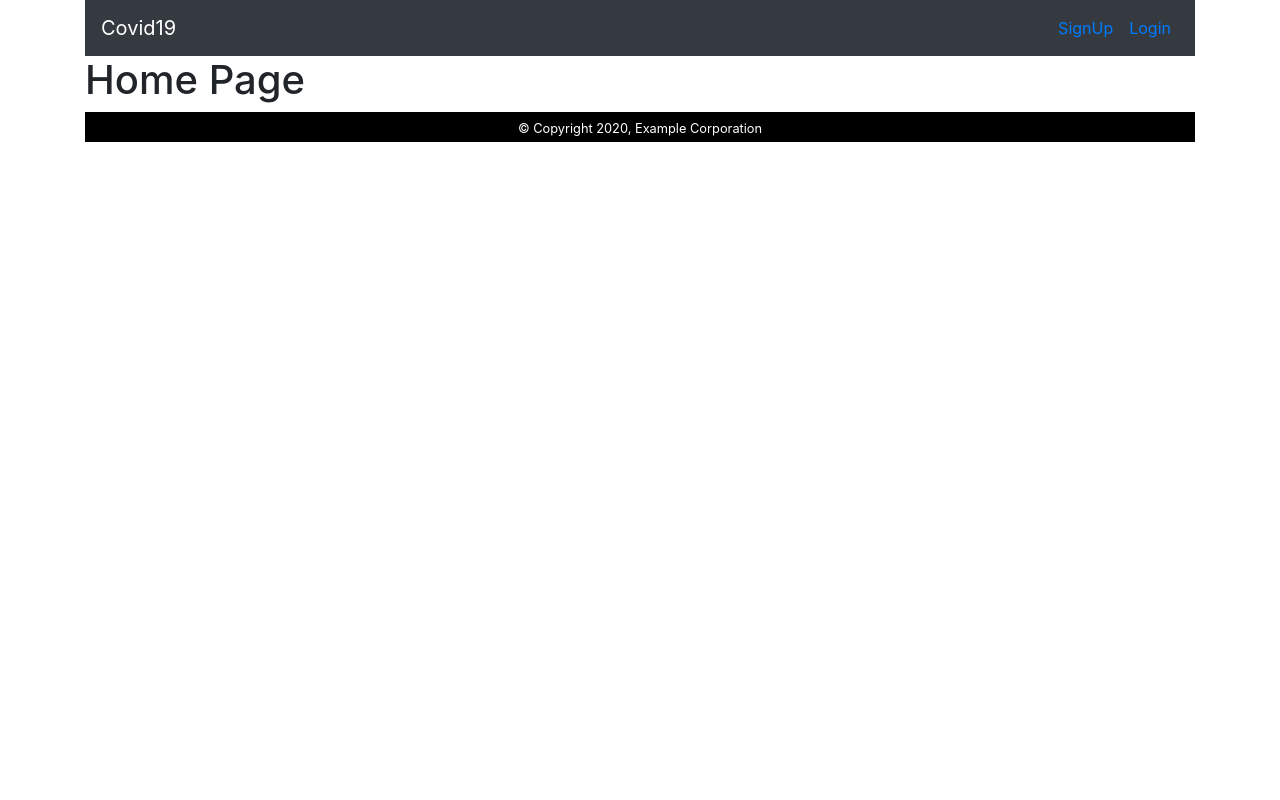
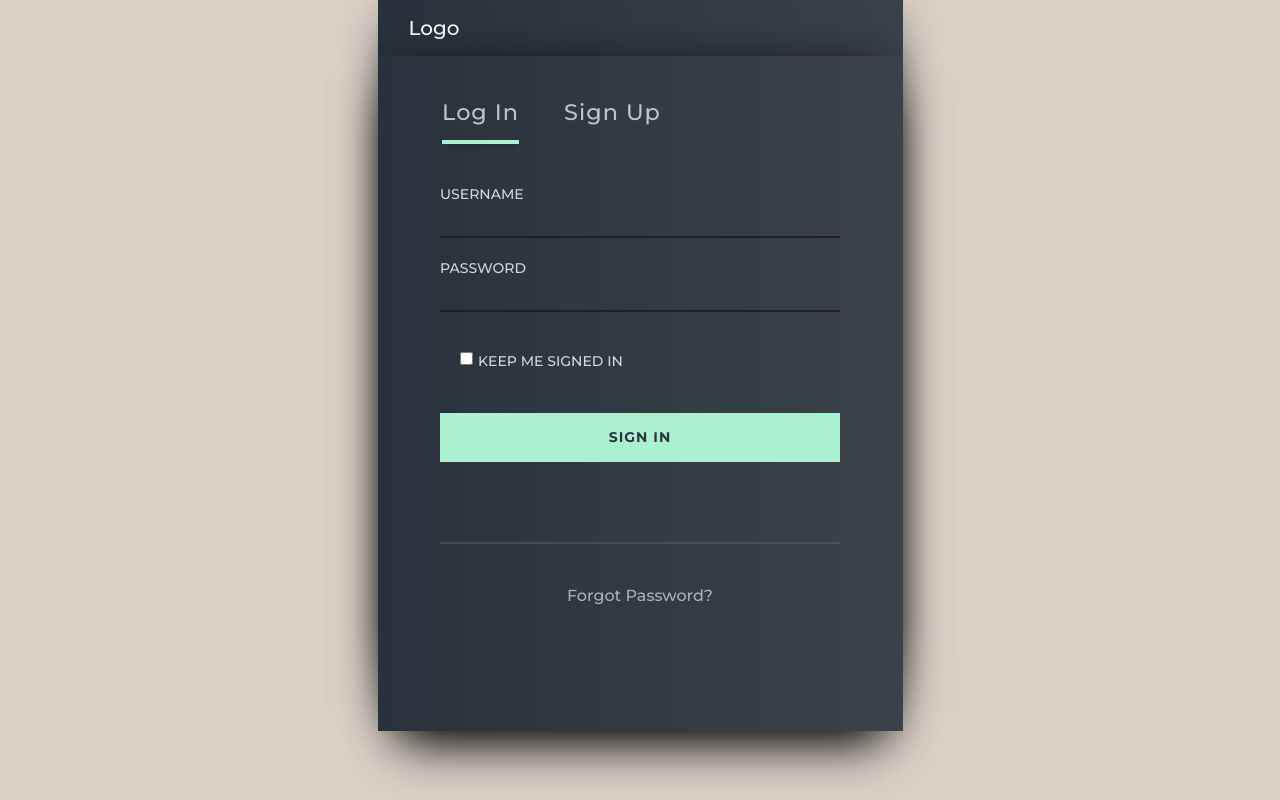
Before and after one commit to rajeev37/covid19-ui, a React (Create React App) app: page / in a window 1280 px wide. Built offline with nearby package versions, Linux system fonts and the light colour scheme.

Commit message:
Committing login and signup component

```diff
--- a/src/App.js
+++ b/src/App.js
@@ -5,19 +5,18 @@ import Header from "./Components/organisms/Header/Header.js";
 import Footer from "./Components/organisms/Footer/Footer.js";
 import Home from "./Components/Home/Home.js";
 import About from "./Components/About/About.js";
-import SignUp from "./Components/SignUp/SignUp.js";
-import Login from "./Components/Login/Login.js";
+import LoginSignUp from './Components/LoginSignUp/LoginSignUp.js';
 function App() {
   return (
     <div className="App">
       <Header/>
       <Switch>
         <Route component={About} path="/about" />
-        <Route component={Home} exact path="/" />
-        <Route component={SignUp} path="/sign-up" />
-        <Route component={Login} exact path="/sign-in" />
+        <Route component={LoginSignUp} exact path="/" />
+        {/* <Route component={SignUp} path="/sign-up" />
+        <Route component={Login} exact path="/sign-in" /> */}
       </Switch>
-      <Footer/>
+      {/* <Footer/> */}
     </div>
   );
 }
--- a/src/Components/Login/Login.js
+++ b/src/Components/Login/Login.js
@@ -20,39 +20,23 @@ class Login extends React.Component {
     render() {
         const { email, password, rememberMe } = this.state;
         return (
-            <Form onSubmit={this.submitLogin}>
-                <Form.Group controlId="formBasicEmail">
-                    <Form.Label>Email address</Form.Label>
-                    <Form.Control
-                        type="email"
-                        name="email"
-                        value={email}
-                        onChange={this.changeHandler}
-                        placeholder="Enter email"
-                    />
-                </Form.Group>
-                <Form.Group controlId="formBasicPassword">
-                    <Form.Label>Password</Form.Label>
-                    <Form.Control
-                        type="password"
-                        name="password"
-                        value={password}
-                        onChange={this.changeHandler}
-                        placeholder="Password"
-                    />
-                </Form.Group>
-                <Form.Group controlId="formBasicCheckbox">
-                    <Form.Check
-                        type="checkbox"
-                        name="rememberMe"
-                        value={rememberMe}
-                        onChange={this.changeHandler}
-                        label="Remember me" />
-                </Form.Group>
-                <Button variant="primary" type="submit">
-                    Submit
-                </Button>
-            </Form>
+            <div id="sign-in-form">
+                <form>
+                    <label for="username">Username</label>
+                    <input id="username" type="text" name="username" />
+                    <label for="password">Password</label>
+                    <input id="password" type="password" name="password" />
+                    <input id="remember" type="checkbox" />
+                    <label for="remember" id="rlabel">Keep me Signed in</label>
+                    <input type="submit" class="button" name="submit" value="Sign in" />
+                </form>
+
+                <div className="footer">
+                    <div class="hr"></div>
+                    <div class="fp"><a href="">Forgot Password?</a></div>
+                </div>
+            </div>
+
         );
     }
 }
--- /dev/null
+++ b/src/Components/LoginSignUp/LoginSignUp.js
@@ -0,0 +1,38 @@
+import React from "react";
+import Login from "../Login/Login";
+
+import SignUp from "../SignUp/SignUp.js";
+
+class LoginSignUp extends React.Component {
+    constructor() {
+        super();
+        this.state = {
+            showLogin: true
+        }
+    }
+    toggelForm = e => {
+        this.setState({ showLogin: !this.state.showLogin });
+    }
+    submitLogin = (e) => {
+        e.preventDefault();
+        console.log("$$$$$$$$$$$", this.state);
+    }
+    render() {
+        return (<div>
+            <div className="container-shadow"></div>
+            <div className="container">
+                <div className="wrap login-signup">
+                    <div className="headings">
+                        <a id="sign-in" href="#" className={this.state.showLogin && 'active'} onClick={this.toggelForm}><span>Log In</span></a>
+                        <a id="sign-up" href="#" className={!this.state.showLogin && 'active'} onClick={this.toggelForm}><span>Sign Up</span></a>
+                    </div>
+                    {this.state.showLogin && <Login />}
+                    {!this.state.showLogin && <SignUp />}
+                </div>
+            </div>
+        </div>)
+
+    }
+};
+
+export default LoginSignUp
--- a/src/Components/SignUp/SignUp.js
+++ b/src/Components/SignUp/SignUp.js
@@ -25,56 +25,17 @@ const SignUp = inject("stores")(observer(class SignUp extends React.Component {
     render() {
         const { fName, lName, email, password } = this.state;
         return (
-            <Form onSubmit={this.submitSignUp}>
-                <h3>Sign Up</h3>
-                <Form.Group controlId="formBasicFName">
-                    <Form.Label>First name</Form.Label>
-                    <Form.Control
-                        type="text"
-                        name="fName"
-                        value={fName}
-                        onChange={this.changeHandler}
-                        placeholder="First name"
-                    />
-                </Form.Group>
-                <Form.Group controlId="formBasicLName">
-                    <Form.Label>Last name</Form.Label>
-                    <Form.Control
-                        type="text"
-                        name="lName"
-                        value={lName}
-                        onChange={this.changeHandler}
-                        placeholder="Last name"
-                    />
-                </Form.Group>
-                <Form.Group controlId="formBasicEmail">
-                    <Form.Label>Email address</Form.Label>
-                    <Form.Control
-                        type="email"
-                        name="email"
-                        value={email}
-                        onChange={this.changeHandler}
-                        placeholder="Enter email"
-                    />
-                </Form.Group>
-
-                <Form.Group controlId="formBasicPassword">
-                    <Form.Label>Password</Form.Label>
-                    <Form.Control
-                        type="password"
-                        name="password"
-                        value={password}
-                        onChange={this.changeHandler}
-                        placeholder="Password"
-                    />
-                </Form.Group>
-                <Button variant="primary" type="submit">
-                    Submit
-                </Button>
-                <p className="forgot-password text-right">
-                    Already registered <Link to="/sign-in">sign in?</Link>
-                </p>
-            </Form>
+            <div id="sign-up-form">
+                <form>
+                    <label for="username">Username</label>
+                    <input type="text" name="username" />
+                    <label for="password">Password</label>
+                    <input id="password" type="password" name="password" />
+                    <label for="password0">Re-Enter Password</label>
+                    <input id="password0" type="password" name="password0" />
+                    <input type="submit" className="button" name="submit" value="Create Account" />
+                </form>
+            </div>
         );
     }
 }));
--- a/src/Components/organisms/Header/Header.js
+++ b/src/Components/organisms/Header/Header.js
@@ -3,19 +3,9 @@ import { Navbar, Nav } from 'react-bootstrap';
 import { Link } from "react-router-dom";
 class Header extends React.Component {
     render() {
-        return <Navbar collapseOnSelect expand="lg" bg="dark" variant="dark">
-        <Navbar.Brand >Covid19</Navbar.Brand>
+        return <Navbar collapseOnSelect expand="lg" variant="dark">
+        <Navbar.Brand >Logo</Navbar.Brand>
         <Navbar.Toggle aria-controls="responsive-navbar-nav" />
-        <Navbar.Collapse className="justify-content-end">
-          <Nav>
-            <Nav.Item>
-                <Nav.Link><Link to="/sign-up">SignUp</Link></Nav.Link>
-            </Nav.Item>
-            <Nav.Item>
-                <Nav.Link><Link to="/sign-in">Login</Link></Nav.Link>
-            </Nav.Item>
-          </Nav>
-        </Navbar.Collapse>
       </Navbar>
     }
 }
--- a/src/styles/_base.scss
+++ b/src/styles/_base.scss
@@ -0,0 +1,238 @@
+@import url("https://fonts.googleapis.com/css2?family=Montserrat:wght@500;700&display=swap");
+
+* {
+    transition: 0.1s ease;
+}
+
+body {
+    background: #dbd1c7;
+    font-family: "Montserrat", sans-serif;
+    margin: 0;
+}
+
+a {
+    text-decoration: none;
+}
+
+.container-shadow {
+    position: absolute;
+    width: 525px;
+    height: 675px;
+    left: 50%;
+    margin-left: -262.5px;
+    box-shadow: 0px 30px 50px -20px #000;
+}
+
+.container {
+    position: absolute;
+    width: 525px;
+    height: 675px;
+    left: 50%;
+    margin-left: -262.5px;
+    background: linear-gradient(90deg, #29323c 0%, #3b4249 100%);
+    box-shadow: 0px 0px 50px -20px #000;
+}
+
+.wrap {
+    position: relative;
+    width: 400px;
+    margin: 0 auto;
+}
+
+.headings {
+    position: relative;
+    margin: 40px -18px;
+}
+
+.headings > a {
+    color: rgba(255, 255, 255, 0.7);
+    padding-bottom: 10px;
+    border-bottom: solid 2px rgba(17, 97, 237, 0);
+    display: inline-block;
+}
+
+.headings > a:first-child {
+    margin-left: 20px;
+    margin-right: 45px;
+}
+
+.headings > a:hover {
+    color: rgba(255, 255, 255, 1);
+    text-decoration: none;
+}
+
+.headings > a.active {
+    // color: rgba(255, 255, 255, 1);
+    border-bottom: solid 4px #aaf0d1;
+    box-shadow: 0 5px 5px -5px #1d2124;
+}
+
+.headings > a span {
+    font-size: 1.4rem;
+    letter-spacing: 1px;
+}
+
+label {
+    color: rgba(255, 255, 255, 0.8);
+    text-transform: uppercase;
+    padding: -2px 20px;
+    position: relative;
+    display: block;
+    font-size: 14px;
+}
+
+input {
+    width: 100%;
+    color: #fff;
+    font-weight: 700;
+    font-size: 14px;
+    letter-spacing: 1px;
+    background: transparent;
+    padding: 0px 10px;
+    border: none;
+    border-bottom: 2px solid #1d2124;
+    outline: none;
+    box-sizing: border-box;
+
+    margin-bottom: 20px;
+}
+
+input:active,
+input:focus {
+    border-bottom: 0.12em solid #aaf0d1;
+    border-color: #aaf0d1;
+    box-shadow: 0 5px 5px -5px #aaf0d1;
+}
+
+#password {
+    padding-right: 50px;
+}
+
+#password + i {
+    color: rgba(255, 255, 255, 0.7);
+    font-size: 25px;
+    float: right;
+    position: relative;
+    top: -43px;
+    right: 15px;
+    cursor: pointer;
+}
+
+#password + i:hover {
+    color: rgba(255, 255, 255, 1);
+}
+
+input[type="checkbox"] {
+    width: inherit;
+    padding: 0;
+    margin: 20px 5px 30px 20px;
+}
+
+input[type="checkbox"] + span {
+    color: #fff;
+}
+
+#rlabel {
+    display: inline-block;
+    padding: 0;
+    top: 1px;
+}
+
+#remember:hover,
+#rlabel:hover {
+    cursor: pointer;
+}
+
+.button {
+    width: 100%;
+    background: #aaf0d1;
+    color: #2c353e;
+    text-transform: uppercase;
+    margin-top: 1.3em;
+    padding: 12px;
+    cursor: pointer;
+    border: 2px solid transparent;
+}
+
+.button:hover {
+    background: #aaf0d1;
+    box-shadow: 0 0 2px #aaf0d1, 0 0 2px #aaf0d1, 0 0 2px #aaf0d1;
+}
+
+#sign-up-form input[type="submit"] {
+    margin-top: 50px;
+}
+.login-signup {
+    .footer .fp a {
+        color: rgba(255, 255, 255, 0.6);
+        cursor: pointer;
+    }
+
+    .footer .hr {
+        border-bottom: 2px solid rgba(255, 255, 255, 0.1);
+        margin: 60px 0px 40px;
+    }
+
+    .footer .fp {
+        text-align: center;
+    }
+
+    .footer .fp a:hover {
+        color: rgba(255, 255, 255, 1);
+    }
+}
+#sign-in-form {
+    display: block;
+}
+
+@media (max-width: 524px) {
+    .container-shadow {
+        width: 400px;
+        left: 50%;
+        margin-left: -200px;
+    }
+
+    .container {
+        width: 400px;
+        left: 50%;
+        margin-left: -200px;
+    }
+
+    .wrap {
+        width: 300px;
+    }
+
+    footer .hr {
+        margin-top: 50px;
+    }
+}
+
+@media (max-width: 399px) {
+    .container-shadow {
+        width: 100%;
+        margin: 0px;
+        left: inherit;
+    }
+
+    .container {
+        width: 100%;
+        margin: 0px;
+        left: inherit;
+    }
+
+    .wrap {
+        width: 80%;
+    }
+}
+
+@media (max-width: 330px) {
+    .wrap {
+        width: 90%;
+    }
+    a {
+        text-decoration: none !important;
+        &:hover {
+            text-decoration: none !important;
+        }
+    }
+}
```
